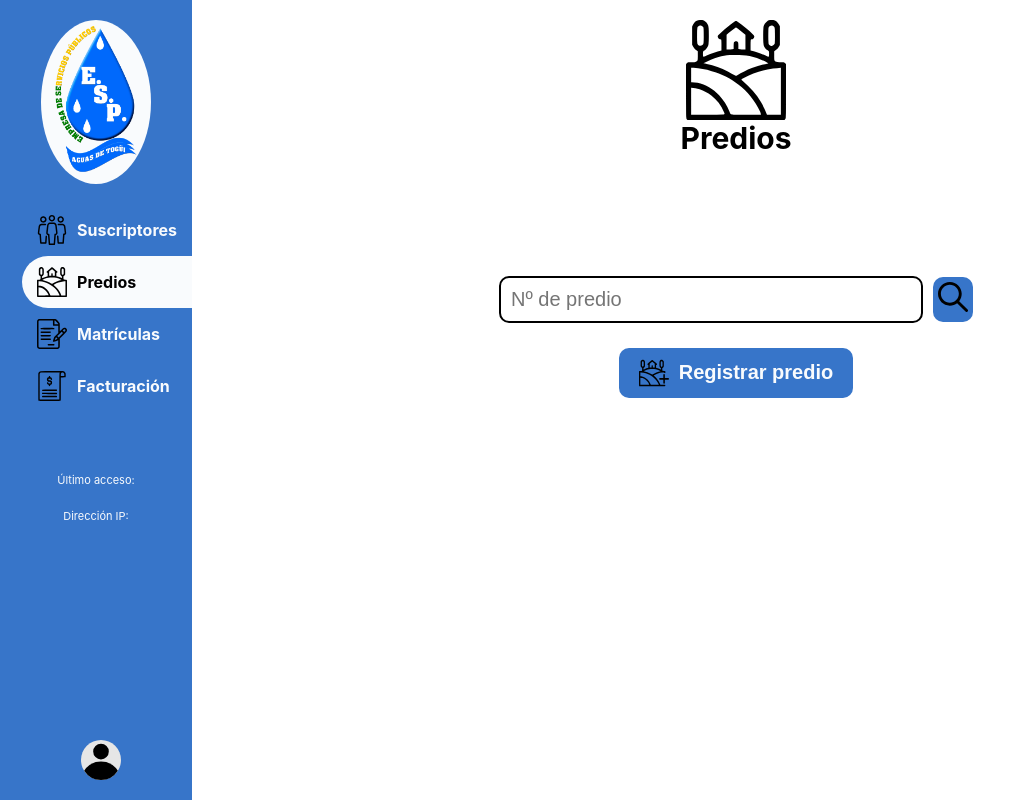
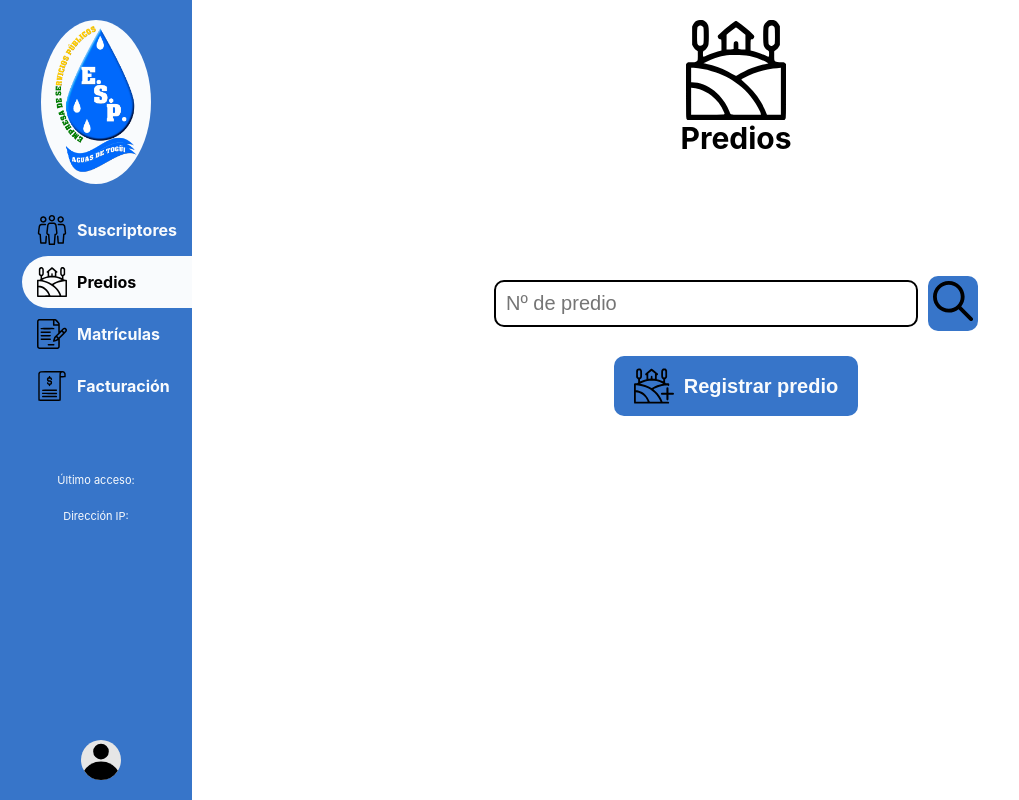
Before and after one commit to AndrewDelRio/FrontSistemaFacturacionATSAESP, a React (Create React App) app: page /secretary/properties in a window 1280 px wide. Shown: the whole page, without its empty margins (0-1019 px from the left). Built offline with nearby package versions, Linux system fonts and the light colour scheme.

Commit message:
Modyfing properties window

```diff
--- a/src/pages/Properties/PropertiesWindows/PopertiesWindows.js
+++ b/src/pages/Properties/PropertiesWindows/PopertiesWindows.js
@@ -54,11 +54,11 @@ export function PropertiesWindows() {
                 <div className='search-enrollment'>
                     <input type='number' placeholder='Nº de predio' className='input-id-enrollment' value={idProperty} onChange={(e => { setIdProperty(e.target.value) })}></input>
                     <button onClick={handleClickSearchProperty} className='button-search-properties'>
-                        <img src={searchIcon} alt='' width={30} height={30} fill={defaultIconsColor}></img>
+                        <img src={searchIcon} alt='' width={40} height={40} fill={defaultIconsColor}></img>
                     </button>
                 </div>
                 <button onClick={handleClickAddProperty} className='button-register-properties'>
-                    <img src={addPropertyIcon} alt='' width={30} height={30} fill={defaultIconsColor} className='add-enrollment-icon-button'></img>
+                    <img src={addPropertyIcon} alt='' width={40} height={40} fill={defaultIconsColor} className='add-enrollment-icon-button'></img>
                     <p>Registrar predio</p>
                 </button>
             </div>
```
